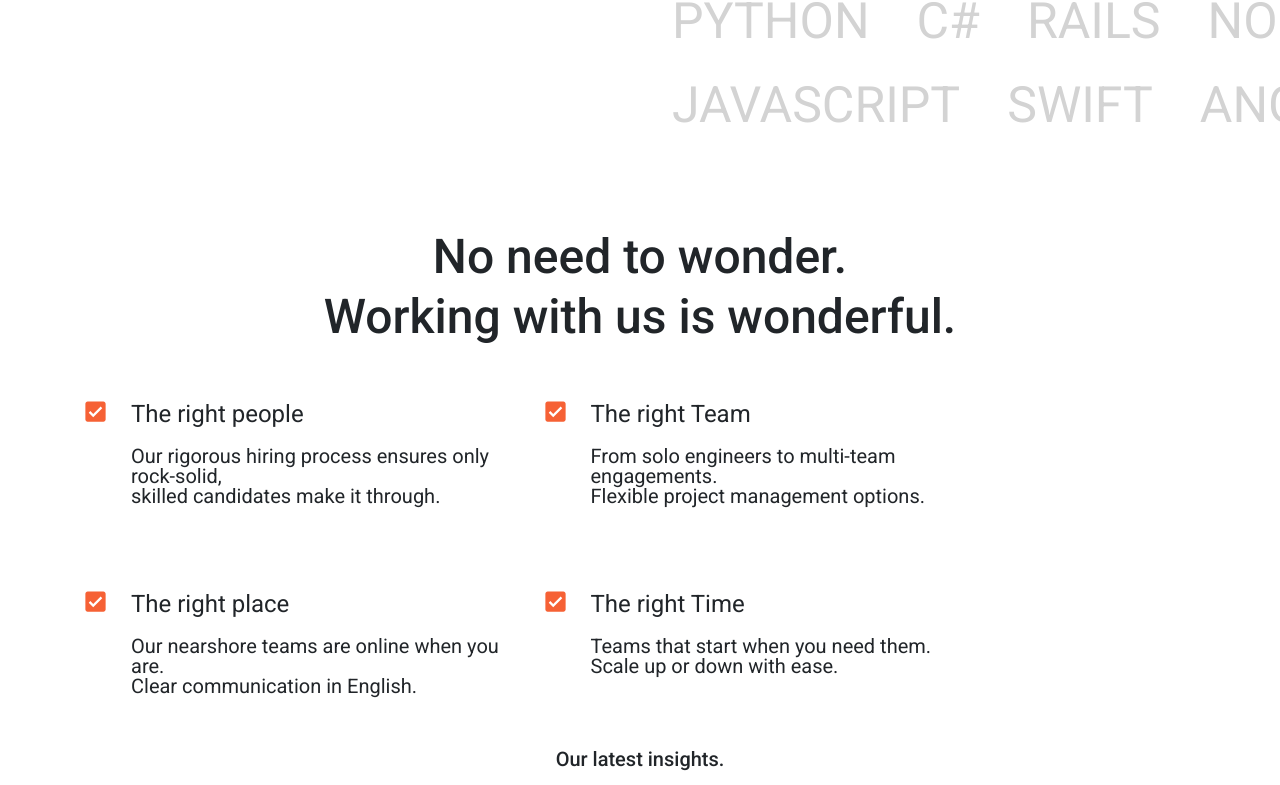
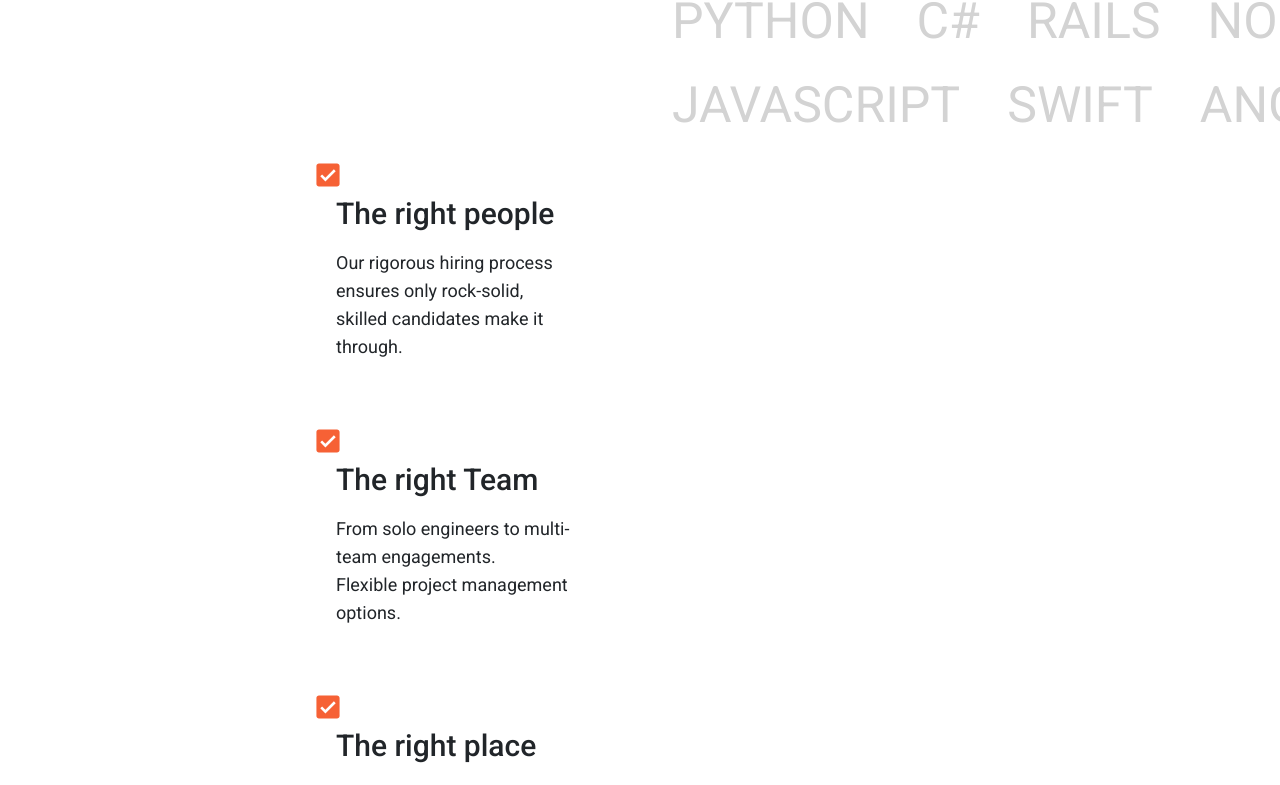
Before and after one commit to PavanGanesh001/BotsApi, an Angular app: page / in a window 1280 px wide. Shown: the part 2569-3354 px from the top of the page. Built offline with nearby package versions, Linux system fonts and the light colour scheme.

Commit message:
made site responsive

```diff
--- a/src/app/app.component.html
+++ b/src/app/app.component.html
@@ -1 +1,3 @@
-<app-home></app-home> <app-detail></app-detail><app-footer></app-footer>
+<app-home></app-home> <app-detail></app-detail>
+
+<!-- <app-footer></app-footer> -->
--- a/src/app/detail/detail.component.html
+++ b/src/app/detail/detail.component.html
@@ -1,5 +1,5 @@
 <div class="expertise">
-  <header style="margin-top: 56vh">
+  <header class="expertiseHeading">
     <h1 class="full-stack-heading">
       From Concept to Completion: <br />
       Our Full-Stack Expertise.
@@ -68,7 +68,7 @@
     programming language.
   </p>
 </header>
-<div style="overflow: hidden;">
+<div style="overflow: hidden">
   <div class="scrolling-text-container">
     <div class="scrolling-text">PYTHON</div>
     <div class="scrolling-text">C#</div>
@@ -93,14 +93,8 @@
 </div>
 
 <div id="working">
-  <header class="working-with-us">
-    <h1>
-      No need to wonder.<br />
-      Working with us is wonderful.
-    </h1>
-  </header>
-
-  <div class="container">
+  <div class="workingcontent subheading">
+    <div>
       <img src="../../assets/checkbox.svg" alt="Your Image" />
       <div>
         <h1>The right people</h1>
@@ -109,7 +103,9 @@
           skilled candidates make it through.
         </p>
       </div>
+    </div>
 
+    <div>
       <img src="../../assets/checkbox.svg" alt="Your Image" />
       <div>
         <h1>The right Team</h1>
@@ -120,7 +116,7 @@
       </div>
     </div>
 
-  <div class="container">
+    <div>
       <img src="../../assets/checkbox.svg" alt="Your Image" />
       <div>
         <h1>The right place</h1>
@@ -129,7 +125,9 @@
           Clear communication in English.
         </p>
       </div>
+    </div>
 
+    <div>
       <img src="../../assets/checkbox.svg" alt="Your Image" />
       <div>
         <h1>The right Time</h1>
@@ -140,3 +138,4 @@
       </div>
     </div>
   </div>
+</div>
--- a/src/app/detail/detail.component.scss
+++ b/src/app/detail/detail.component.scss
@@ -2,7 +2,6 @@ body {
   margin: 0;
   padding: 0;
 }
-
 
 .content {
   font-size: 18px;
@@ -13,11 +12,34 @@ body {
   height: 60px;
 }
 
-.content div {
+#working {
+  & .subheading h1 {
+    width: 100%;
+  }
+  & .workingcontent {
+    & > div {
+      width: 45%;
+    }
+    & img {
+      vertical-align: top;
+      width: 1.5rem;
+      margin-top: 1rem;
+    }
+  }
+}
+
+.content div,
+.workingcontent div {
   display: inline-block;
   width: 29%;
   margin: 20px;
   box-sizing: border-box;
+}
+
+.workingcontent div {
+  margin-top: 0.25rem;
+  width: 82%;
+  margin-top: 0;
 }
 
 .scrolling-text-container {
@@ -70,15 +92,17 @@ body {
   padding-block: 10px;
 }
 
-.full-stack-heading{
+.full-stack-heading {
   font-weight: 500;
   font-size: 2.5rem;
   line-height: 3rem;
 }
 
-.subheading h2{
+.subheading h2,
+.subheading h1 {
   font-size: 1.875rem;
   line-height: 2.375rem;
+  font-weight: 500;
   width: 50%;
   margin-top: 0.5rem;
 }
@@ -88,26 +112,26 @@ body {
   line-height: 1.75rem;
 }
 
-.tech-stack{
+.tech-stack {
   text-align: center;
   margin-top: 5rem;
 
-    & h1{
+  & h1 {
     font-size: 3rem;
     font-weight: 500;
     line-height: 3.75rem;
   }
-    & p{
+  & p {
     font-size: 1.25rem;
     line-height: 1.875rem;
   }
 }
 
-.working-with-us{
+.working-with-us {
   margin-top: 5rem;
   text-align: center;
 
-  & h1{
+  & h1 {
     font-weight: 500;
     font-size: 3rem;
     line-height: 3.75rem;
@@ -115,27 +139,50 @@ body {
 }
 
 @media only screen and (max-width: 600px) {
-.expertise{
+  .expertise {
     margin: 2rem;
   }
 
   .content div {
     width: 88%;
   }
-.tech-stack, .working-with-us{
+  .tech-stack,
+  .working-with-us {
     margin: 2rem;
-  margin-top: 5rem
+    margin-top: 5rem;
   }
 
+  .working-with-us h1 {
+    font-size: 2rem;
+    line-height: 2.75rem;
   }
 
+  #working {
+    & .workingcontent {
+      & > div {
+        width: 100%;
+      }
+    }
+  }
+  .expertiseHeading{
+    margin-top: 8rem;
+  }
+}
 
 @media only screen and (min-width: 601px) and (max-width: 1024px) {
   /* CSS rules for medium screens */
 }
 
 @media only screen and (min-width: 1025px) {
-  .expertise{
+  .expertise {
+    padding-left: 18.5rem;
+    padding-right: 18.5rem;
+  }
+  .expertiseHeading{
+    margin-top: 56vh
+  }
+
+  #working {
     padding-left: 18.5rem;
     padding-right: 18.5rem;
   }
```
Lines whose indentation alone changed are shown as unchanged.
